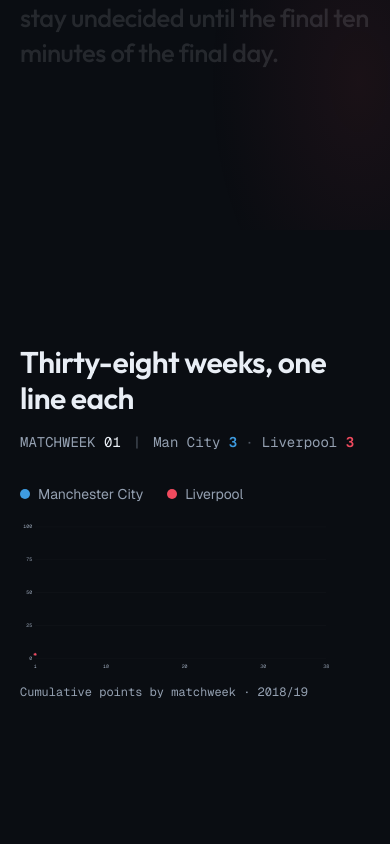
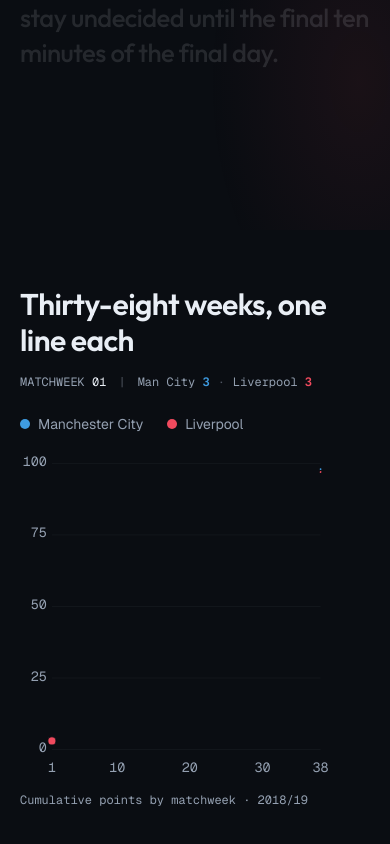
Before and after one commit to zpjosephi/satumusim, a Next.js app: page / in a window 390 px wide. Shown: the part 1356-2200 px from the top of the page. Built offline with nearby package versions, Linux system fonts and the light colour scheme.

Commit message:
mobile chart layout, og image and share meta

```diff
--- a/app/layout.tsx
+++ b/app/layout.tsx
@@ -22,6 +22,19 @@
   title: "satumusim | 98 to 97, the closest title race",
   description:
     "A scroll-driven data story about the 2018/19 Premier League season, when Manchester City and Liverpool were separated by a single point.",
+  openGraph: {
+    title: "satumusim | 98 to 97, the closest title race",
+    description:
+      "A scroll-driven data story about the 2018/19 Premier League season, when Manchester City and Liverpool were separated by a single point.",
+    type: "article",
+    siteName: "satumusim",
+  },
+  twitter: {
+    card: "summary_large_image",
+    title: "satumusim | 98 to 97, the closest title race",
+    description:
+      "A scroll-driven data story about the 2018/19 Premier League season, when Manchester City and Liverpool were separated by a single point.",
+  },
 };
 
 export default function RootLayout({ children }: LayoutProps<"/">) {
--- /dev/null
+++ b/app/opengraph-image.tsx
@@ -0,0 +1,82 @@
+import { ImageResponse } from "next/og";
+
+export const size = { width: 1200, height: 630 };
+export const contentType = "image/png";
+export const alt =
+  "satumusim: 98 to 97, the closest Premier League title race ever";
+
+export default function OgImage() {
+  return new ImageResponse(
+    (
+      <div
+        style={{
+          width: "100%",
+          height: "100%",
+          display: "flex",
+          flexDirection: "column",
+          justifyContent: "space-between",
+          background: "#0a0d12",
+          padding: "56px 72px",
+        }}
+      >
+        <div
+          style={{
+            display: "flex",
+            justifyContent: "space-between",
+            alignItems: "center",
+            color: "#94a0b1",
+            fontSize: 28,
+          }}
+        >
+          <span style={{ color: "#e9eef5", fontWeight: 700, fontSize: 34 }}>
+            satumusim
+          </span>
+          <span>Premier League 2018/19 &middot; a data story</span>
+        </div>
+        <div style={{ display: "flex", alignItems: "flex-end", gap: 36 }}>
+          <span
+            style={{
+              fontSize: 280,
+              fontWeight: 800,
+              color: "#3e9be0",
+              lineHeight: 0.9,
+            }}
+          >
+            98
+          </span>
+          <span
+            style={{
+              fontSize: 60,
+              color: "#94a0b1",
+              lineHeight: 1,
+              paddingBottom: 28,
+            }}
+          >
+            to
+          </span>
+          <span
+            style={{
+              fontSize: 280,
+              fontWeight: 800,
+              color: "#f04a5e",
+              lineHeight: 0.9,
+            }}
+          >
+            97
+          </span>
+        </div>
+        <div
+          style={{
+            display: "flex",
+            color: "#e9eef5",
+            fontSize: 42,
+            fontWeight: 600,
+          }}
+        >
+          The closest title race the Premier League has ever seen.
+        </div>
+      </div>
+    ),
+    size,
+  );
+}
--- a/components/RaceChart.tsx
+++ b/components/RaceChart.tsx
@@ -8,19 +8,33 @@
 
 gsap.registerPlugin(ScrollTrigger);
 
-const W = 1200;
-const H = 520;
-const ML = 52;
-const MR = 150;
-const MT = 24;
-const MB = 46;
-const PW = W - ML - MR;
-const PH = H - MT - MB;
 const MAX_PTS = 100;
 
-const xAt = (wk: number) => ML + ((wk - 1) / (WEEKS - 1)) * PW;
-const yAt = (pts: number) => MT + (1 - pts / MAX_PTS) * PH;
+// dua layout chart: desktop lebar, mobile lebih tegak dengan tipografi
+// digedein (viewBox 1200 diskala ke 390px bikin axis ga kebaca)
+type ChartCfg = {
+  W: number;
+  H: number;
+  ML: number;
+  MR: number;
+  MT: number;
+  MB: number;
+  tick: number;
+  endLabel: number;
+  lineW: number;
+  dotR: number;
+};
 
+const CFG: Record<"d" | "m", ChartCfg> = {
+  d: { W: 1200, H: 520, ML: 52, MR: 150, MT: 24, MB: 46, tick: 17, endLabel: 19, lineW: 2.5, dotR: 5.5 },
+  m: { W: 680, H: 640, ML: 62, MR: 96, MT: 26, MB: 58, tick: 26, endLabel: 27, lineW: 3.5, dotR: 8 },
+};
+
+function buildChart(cfg: ChartCfg) {
+  const PW = cfg.W - cfg.ML - cfg.MR;
+  const PH = cfg.H - cfg.MT - cfg.MB;
+  const xAt = (wk: number) => cfg.ML + ((wk - 1) / (WEEKS - 1)) * PW;
+  const yAt = (pts: number) => cfg.MT + (1 - pts / MAX_PTS) * PH;
   const series = RACE.map((line) => {
     const pts = line.byWeek.map((p, i) => ({ x: xAt(i + 1), y: yAt(p) }));
     const d = pts
@@ -32,9 +46,14 @@
     }
     return { ...line, pts, d, cum, total: cum[cum.length - 1] };
   });
+  return { cfg, xAt, yAt, series };
+}
+
+const CHARTS = { d: buildChart(CFG.d), m: buildChart(CFG.m) };
+type Chart = (typeof CHARTS)["d"];
 
 // point and drawn length along a polyline at a fractional matchweek
-function along(s: (typeof series)[number], wk: number) {
+function along(s: Chart["series"][number], wk: number) {
   const i = Math.min(Math.max(Math.floor(wk) - 1, 0), s.pts.length - 2);
   const f = Math.min(Math.max(wk - 1 - i, 0), 1);
   const a = s.pts[i];
@@ -62,29 +81,46 @@
     () => {
       const mm = gsap.matchMedia();
 
-      mm.add("(prefers-reduced-motion: no-preference)", () => {
+      mm.add(
+        {
+          motionOK: "(prefers-reduced-motion: no-preference)",
+          desktop: "(min-width: 768px)",
+        },
+        (ctx) => {
+          const { motionOK, desktop } = ctx.conditions as {
+            motionOK: boolean;
+            desktop: boolean;
+          };
+          if (!motionOK) return;
           const el = root.current;
           if (!el) return;
+          const variant = desktop ? "d" : "m";
+          const chart = CHARTS[variant];
           el.classList.add("race-pinned");
 
-        const paths = gsap.utils.toArray<SVGPathElement>("[data-race-path]");
-        const dots = gsap.utils.toArray<SVGCircleElement>("[data-head-dot]");
+          const paths = gsap.utils.toArray<SVGPathElement>(
+            `[data-race-path="${variant}"]`,
+          );
+          const dots = gsap.utils.toArray<SVGCircleElement>(
+            `[data-head-dot="${variant}"]`,
+          );
+          const endLabel = `[data-end-label="${variant}"]`;
           const roWeek = el.querySelector("[data-ro-week]");
           const roPts = gsap.utils.toArray<HTMLElement>("[data-ro-pts]");
           const captions = gsap.utils.toArray<HTMLElement>("[data-race-caption]");
 
           paths.forEach((p, i) => {
             gsap.set(p, {
-            strokeDasharray: series[i].total,
-            strokeDashoffset: series[i].total,
+              strokeDasharray: chart.series[i].total,
+              strokeDashoffset: chart.series[i].total,
             });
           });
-        gsap.set("[data-end-label]", { autoAlpha: 0 });
+          gsap.set(endLabel, { autoAlpha: 0 });
           gsap.set(captions, { autoAlpha: 0, y: 24 });
           drawnWk.current = 1;
 
           // park the head dots and readout at week 1 until the scrub takes over
-        series.forEach((s, i) => {
+          chart.series.forEach((s, i) => {
             const p = along(s, 1);
             dots[i]?.setAttribute("cx", p.x.toFixed(2));
             dots[i]?.setAttribute("cy", p.y.toFixed(2));
@@ -113,7 +149,7 @@
             onUpdate: () => {
               const wk = proxy.wk;
               drawnWk.current = wk;
-            series.forEach((s, i) => {
+              chart.series.forEach((s, i) => {
                 const p = along(s, wk);
                 paths[i].style.strokeDashoffset = String(s.total - p.len);
                 dots[i]?.setAttribute("cx", p.x.toFixed(2));
@@ -138,26 +174,34 @@
             }
           });
 
-        tl.to("[data-end-label]", { autoAlpha: 1, duration: 1.6 }, WEEKS - 3);
-      });
+          tl.to(endLabel, { autoAlpha: 1, duration: 1.6 }, WEEKS - 3);
+
+          return () => {
+            el.classList.remove("race-pinned");
+          };
+        },
+      );
     },
     { scope: root },
   );
 
+  // hover cuma di chart desktop; di HP pointermove tabrakan sama scroll
   function handleMove(e: ReactPointerEvent<SVGSVGElement>) {
     const svg = svgRef.current;
     const box = chartBox.current;
     const tip = tooltip.current;
     if (!svg || !box || !tip) return;
+    const { cfg, xAt, yAt } = CHARTS.d;
+    const PW = cfg.W - cfg.ML - cfg.MR;
 
     // the svg can letterbox inside its element (max-height cap), so map through
     // the real content scale instead of assuming element width == viewBox width
     const rect = svg.getBoundingClientRect();
-    const scale = Math.min(rect.width / W, rect.height / H);
-    const offY = (rect.height - H * scale) / 2; // preserveAspectRatio xMinYMid
+    const scale = Math.min(rect.width / cfg.W, rect.height / cfg.H);
+    const offY = (rect.height - cfg.H * scale) / 2; // preserveAspectRatio xMinYMid
 
     const px = (e.clientX - rect.left) / scale;
-    let wk = Math.round(((px - ML) / PW) * (WEEKS - 1) + 1);
+    let wk = Math.round(((px - cfg.ML) / PW) * (WEEKS - 1) + 1);
     wk = Math.min(Math.max(wk, 1), Math.max(1, Math.floor(drawnWk.current)));
 
     const cx = xAt(wk);
@@ -165,7 +209,7 @@
     crosshair.current?.setAttribute("x2", String(cx));
     if (crosshair.current) crosshair.current.style.opacity = "1";
 
-    series.forEach((s, i) => {
+    CHARTS.d.series.forEach((s, i) => {
       const dot = hoverDots.current[i];
       dot?.setAttribute("cx", String(cx));
       dot?.setAttribute("cy", String(yAt(s.byWeek[wk - 1])));
@@ -190,6 +234,133 @@
     if (tooltip.current) tooltip.current.style.opacity = "0";
   }
 
+  function chartSvg(variant: "d" | "m") {
+    const { cfg, xAt, yAt, series } = CHARTS[variant];
+    const interactive = variant === "d";
+    return (
+      <svg
+        ref={interactive ? svgRef : undefined}
+        viewBox={`0 0 ${cfg.W} ${cfg.H}`}
+        preserveAspectRatio="xMinYMid meet"
+        className={
+          interactive
+            ? "hidden max-h-[58svh] w-full cursor-crosshair md:block"
+            : "w-full md:hidden"
+        }
+        role="img"
+        aria-label="Line chart of cumulative points per matchweek for Manchester City and Liverpool in the 2018/19 season. City finish on 98, Liverpool on 97."
+        onPointerMove={interactive ? handleMove : undefined}
+        onPointerLeave={interactive ? handleLeave : undefined}
+      >
+        {Y_TICKS.map((t) => (
+          <g key={t}>
+            <line
+              x1={cfg.ML}
+              x2={cfg.W - cfg.MR}
+              y1={yAt(t)}
+              y2={yAt(t)}
+              stroke="var(--line)"
+              strokeWidth="1"
+            />
+            <text
+              x={cfg.ML - 10}
+              y={yAt(t) + 5}
+              textAnchor="end"
+              fontSize={cfg.tick}
+              fill="var(--muted)"
+              fontFamily="var(--font-geist-mono)"
+            >
+              {t}
+            </text>
+          </g>
+        ))}
+        {X_TICKS.map((t) => (
+          <text
+            key={t}
+            x={xAt(t)}
+            y={cfg.H - 14}
+            textAnchor="middle"
+            fontSize={cfg.tick}
+            fill="var(--muted)"
+            fontFamily="var(--font-geist-mono)"
+          >
+            {t}
+          </text>
+        ))}
+
+        {interactive && (
+          <line
+            ref={crosshair}
+            x1={xAt(1)}
+            x2={xAt(1)}
+            y1={cfg.MT}
+            y2={cfg.H - cfg.MB}
+            stroke="var(--muted)"
+            strokeWidth="1"
+            strokeDasharray="3 4"
+            style={{ opacity: 0, transition: "opacity 150ms" }}
+          />
+        )}
+
+        {series.map((s, i) => (
+          <g key={s.team}>
+            <path
+              data-race-path={variant}
+              d={s.d}
+              fill="none"
+              stroke={s.color}
+              strokeWidth={cfg.lineW}
+              strokeLinejoin="round"
+              strokeLinecap="round"
+            />
+            <circle
+              data-head-dot={variant}
+              cx={s.pts[s.pts.length - 1].x}
+              cy={s.pts[s.pts.length - 1].y}
+              r={cfg.dotR}
+              fill={s.color}
+              stroke="var(--bg)"
+              strokeWidth="2"
+            />
+            {interactive && (
+              <circle
+                ref={(node) => {
+                  hoverDots.current[i] = node;
+                }}
+                r="4.5"
+                fill={s.color}
+                stroke="var(--bg)"
+                strokeWidth="2"
+                style={{ opacity: 0, transition: "opacity 150ms" }}
+              />
+            )}
+          </g>
+        ))}
+
+        <g data-end-label={variant}>
+          <text
+            x={xAt(WEEKS) + 12}
+            y={yAt(98) - 2}
+            fontSize={cfg.endLabel}
+            fontWeight="600"
+            fill="var(--ink)"
+          >
+            Man City 98
+          </text>
+          <text
+            x={xAt(WEEKS) + 12}
+            y={yAt(97) + cfg.endLabel + 5}
+            fontSize={cfg.endLabel}
+            fontWeight="600"
+            fill="var(--ink)"
+          >
+            Liverpool 97
+          </text>
+        </g>
+      </svg>
+    );
+  }
+
   return (
     <section ref={root} className="relative">
       <div
@@ -200,7 +371,7 @@
           <h2 className="track-head max-w-2xl font-display text-3xl font-semibold md:text-4xl">
             Thirty-eight weeks, one line each
           </h2>
-          <p className="font-mono text-sm text-muted">
+          <p className="whitespace-nowrap font-mono text-xs text-muted md:text-sm">
             MATCHWEEK <span data-ro-week className="text-ink">38</span>
             <span className="mx-3 text-muted/50">|</span>
             Man City <span data-ro-pts className="font-semibold text-city">98</span>
@@ -209,9 +380,9 @@
           </p>
         </div>
 
-        <div ref={chartBox} className="relative mt-8">
+        <div ref={chartBox} className="relative mt-6 md:mt-8">
           <div className="mb-4 flex gap-6" aria-hidden="true">
-            {series.map((s) => (
+            {RACE.map((s) => (
               <span key={s.team} className="flex items-center gap-2 text-sm text-muted">
                 <span
                   className="inline-block h-2.5 w-2.5 rounded-full"
@@ -223,125 +394,15 @@
           </div>
 
           <figure>
-            <svg
-              ref={svgRef}
-              viewBox={`0 0 ${W} ${H}`}
-              preserveAspectRatio="xMinYMid meet"
-              className="max-h-[58svh] w-full cursor-crosshair"
-              role="img"
-              aria-label="Line chart of cumulative points per matchweek for Manchester City and Liverpool in the 2018/19 season. City finish on 98, Liverpool on 97."
-              onPointerMove={handleMove}
-              onPointerLeave={handleLeave}
-            >
-              {Y_TICKS.map((t) => (
-                <g key={t}>
-                  <line
-                    x1={ML}
-                    x2={W - MR}
-                    y1={yAt(t)}
-                    y2={yAt(t)}
-                    stroke="var(--line)"
-                    strokeWidth="1"
-                  />
-                  <text
-                    x={ML - 10}
-                    y={yAt(t) + 5}
-                    textAnchor="end"
-                    fontSize="17"
-                    fill="var(--muted)"
-                    fontFamily="var(--font-geist-mono)"
-                  >
-                    {t}
-                  </text>
-                </g>
-              ))}
-              {X_TICKS.map((t) => (
-                <text
-                  key={t}
-                  x={xAt(t)}
-                  y={H - 12}
-                  textAnchor="middle"
-                  fontSize="17"
-                  fill="var(--muted)"
-                  fontFamily="var(--font-geist-mono)"
-                >
-                  {t}
-                </text>
-              ))}
-
-              <line
-                ref={crosshair}
-                x1={xAt(1)}
-                x2={xAt(1)}
-                y1={MT}
-                y2={H - MB}
-                stroke="var(--muted)"
-                strokeWidth="1"
-                strokeDasharray="3 4"
-                style={{ opacity: 0, transition: "opacity 150ms" }}
-              />
-
-              {series.map((s, i) => (
-                <g key={s.team}>
-                  <path
-                    data-race-path
-                    d={s.d}
-                    fill="none"
-                    stroke={s.color}
-                    strokeWidth="2.5"
-                    strokeLinejoin="round"
-                    strokeLinecap="round"
-                  />
-                  <circle
-                    data-head-dot
-                    cx={s.pts[s.pts.length - 1].x}
-                    cy={s.pts[s.pts.length - 1].y}
-                    r="5.5"
-                    fill={s.color}
-                    stroke="var(--bg)"
-                    strokeWidth="2"
-                  />
-                  <circle
-                    ref={(node) => {
-                      hoverDots.current[i] = node;
-                    }}
-                    r="4.5"
-                    fill={s.color}
-                    stroke="var(--bg)"
-                    strokeWidth="2"
-                    style={{ opacity: 0, transition: "opacity 150ms" }}
-                  />
-                </g>
-              ))}
-
-              <g data-end-label>
-                <text
-                  x={xAt(WEEKS) + 14}
-                  y={yAt(98) - 2}
-                  fontSize="19"
-                  fontWeight="600"
-                  fill="var(--ink)"
-                >
-                  Man City 98
-                </text>
-                <text
-                  x={xAt(WEEKS) + 14}
-                  y={yAt(97) + 22}
-                  fontSize="19"
-                  fontWeight="600"
-                  fill="var(--ink)"
-                >
-                  Liverpool 97
-                </text>
-              </g>
-            </svg>
+            {chartSvg("d")}
+            {chartSvg("m")}
             <figcaption className="mt-3 font-mono text-xs text-muted">
               Cumulative points by matchweek &middot; 2018/19
             </figcaption>
           </figure>
 
           {/* on desktop the beats overlay the chart's empty upper-left corner */}
-          <div className="race-caption-stack mt-10 md:mt-0">
+          <div className="race-caption-stack mt-8 md:mt-0">
             {BEATS.map((beat) => (
               <div key={beat.week} data-race-caption className="race-caption">
                 <p className="track-label font-mono text-xs text-muted">
```
Also changed, not shown: app/icon.svg (added). Lines whose indentation alone changed are shown as unchanged.
